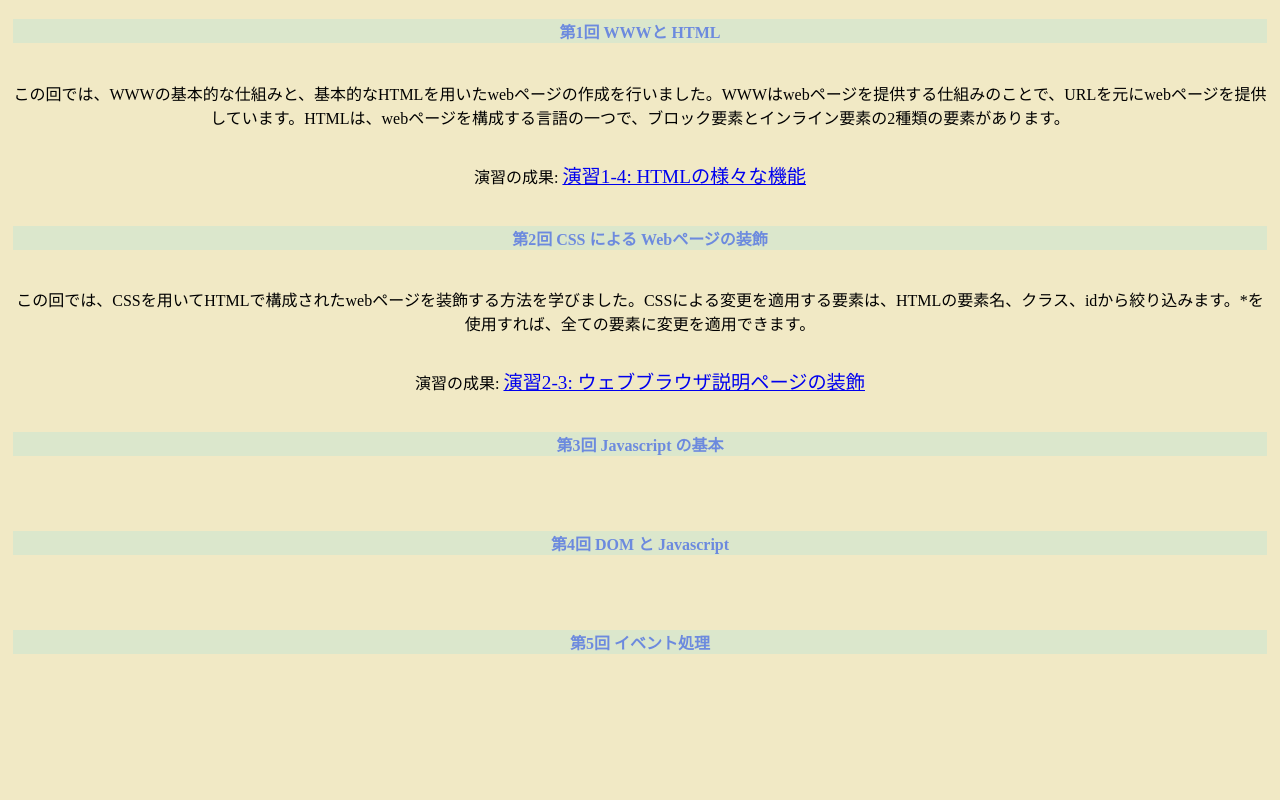
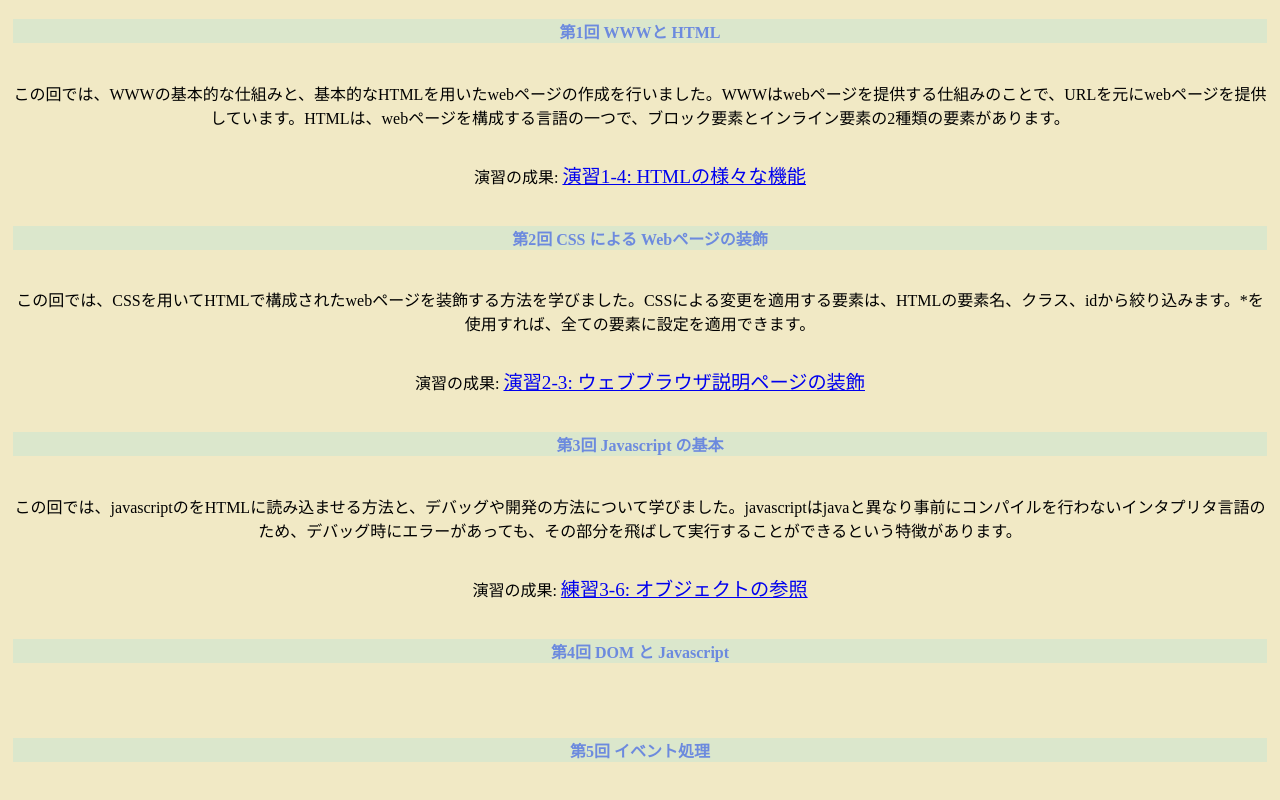
Before and after one commit to G284842022/medialabo, a plain HTML site: page index.html in a window 1280 px wide. Shown: the part 864-1664 px from the top of the page. Before the commit the page ends 1584 px from the top, so only its background shows below. Drawn offline with Linux system fonts and the light colour scheme.

Commit message:
課題3-3index.htmlの編集

```diff
--- a/index.html
+++ b/index.html
@@ -35,10 +35,11 @@
       <p>この回では、WWWの基本的な仕組みと、基本的なHTMLを用いたwebページの作成を行いました。WWWはwebページを提供する仕組みのことで、URLを元にwebページを提供しています。HTMLは、webページを構成する言語の一つで、ブロック要素とインライン要素の2種類の要素があります。</p>
       <p>演習の成果: <a href="/medialabo/practice-html/elements.html">演習1-4: HTMLの様々な機能</a></p>
       <h4>第2回 CSS による Webページの装飾</h4>
-      <p>この回では、CSSを用いてHTMLで構成されたwebページを装飾する方法を学びました。CSSによる変更を適用する要素は、HTMLの要素名、クラス、idから絞り込みます。*を使用すれば、全ての要素に変更を適用できます。</p>
+      <p>この回では、CSSを用いてHTMLで構成されたwebページを装飾する方法を学びました。CSSによる変更を適用する要素は、HTMLの要素名、クラス、idから絞り込みます。*を使用すれば、全ての要素に設定を適用できます。</p>
       <p>演習の成果: <a href="/medialabo/practice-css/browser-intro.html">演習2-3: ウェブブラウザ説明ページの装飾</a></p>
       <h4>第3回 Javascript の基本</h4>
-      <p></p>
+      <p>この回では、javascriptのをHTMLに読み込ませる方法と、デバッグや開発の方法について学びました。javascriptはjavaと異なり事前にコンパイルを行わないインタプリタ言語のため、デバッグ時にエラーがあっても、その部分を飛ばして実行することができるという特徴があります。</p>
+      <p>演習の成果: <a href="/medialabo/practice-js/obj-practice.html">練習3-6: オブジェクトの参照</a></p>
       <h4>第4回 DOM と Javascript</h4>
       <p></p>
       <h4>第5回 イベント処理</h4>
--- a/weather.js
+++ b/weather.js
@@ -50,3 +50,4 @@ console.log(`都市名: ${data.name}`);
 console.log(`都市名: ${data.weather[0].description}`);
 console.log(`最高気温: ${data.main.temp_max}`);
 console.log(`最低気温: ${data.main.temp_min}`);
+console.log(`湿度 ${data.main.humidity}`);
```
